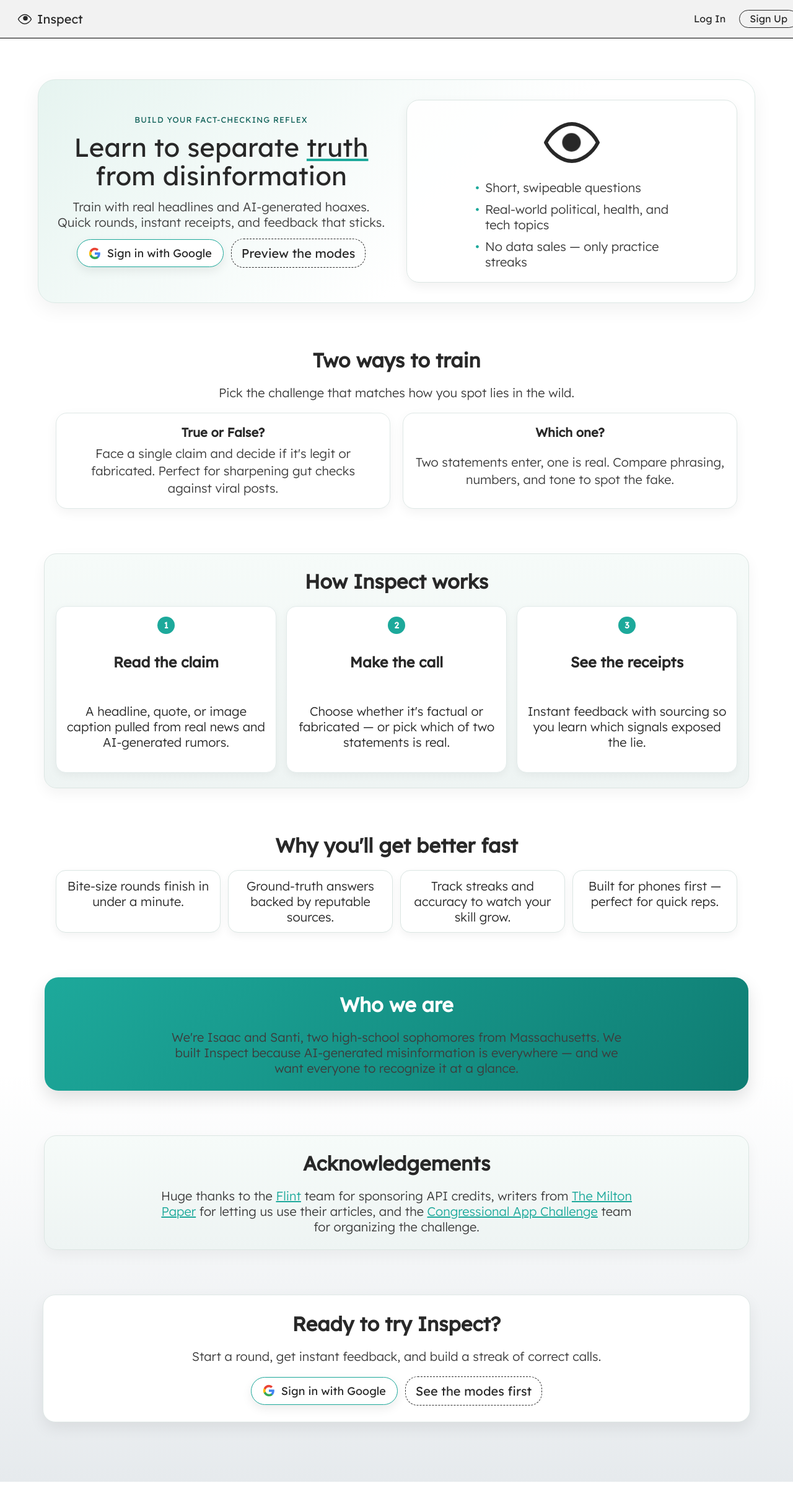
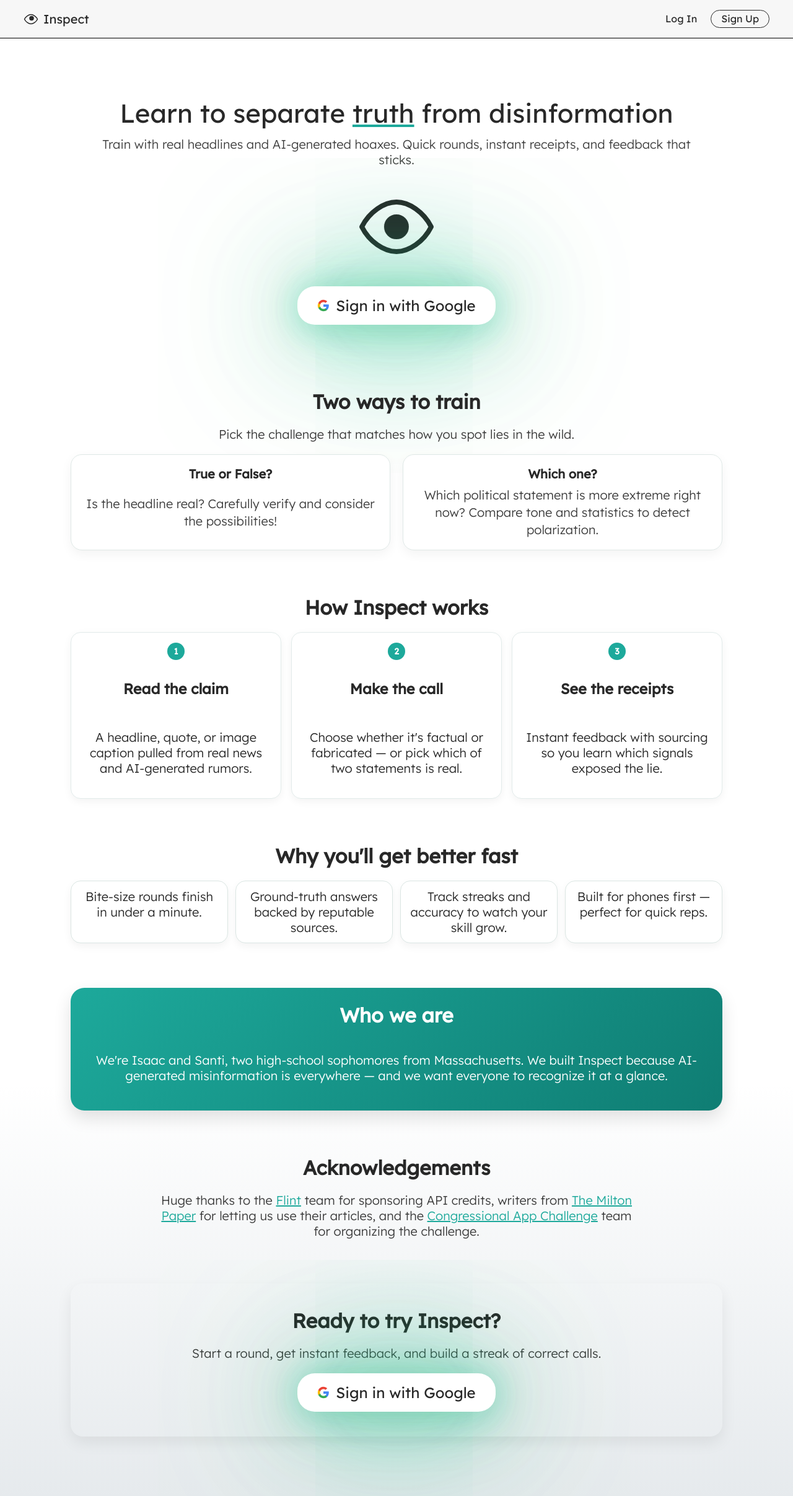
Before and after one commit to isaacwu2000/Inspect, a React (Vite) app in the folder CAC2526/: page / in a window 1280 px wide. Shown: the whole page at 62% size. Before the commit the page ends 2391 px from the top, so only its background shows below. Built offline with nearby package versions, Linux system fonts and the light colour scheme; no server answers.

Commit message:
Fix landing styling

```diff
--- a/CAC2526/src/Landing.jsx
+++ b/CAC2526/src/Landing.jsx
@@ -57,7 +57,6 @@ function Landing({ isLoggedIn, user }){
                 <section className={`${styles.section} ${styles.hero}`}>
                     <div className={styles.heroGrid}>
                         <div className={styles.heroCopy}>
-                            <p className={styles.kicker}>Build your fact-checking reflex</p>
                             <h1 className={styles.heroTitle}>
                                 Learn to separate <u>truth</u> from disinformation
                             </h1>
@@ -65,24 +64,13 @@ function Landing({ isLoggedIn, user }){
                                 Train with real headlines and AI-generated hoaxes.
                                 Quick rounds, instant receipts, and feedback that sticks.
                             </p>
-                            <div className={styles.ctaRow}>
-                                <button onClick={handleSignIn} className={styles.googleBtn}>
-                                    <img className={styles.googleLogo} src={googleLogo} alt="Google logo"/>
-                                    <span>Sign in with Google</span>
-                                </button>
-                                <a className={styles.secondaryBtn} href="#modes" onClick={scrollToModes}>
-                                    Preview the modes
-                                </a>
-                            </div>
                         </div>
-
-                        <div className={styles.heroCard}>
-                            <EyeLogo size={96} animated={true} />
-                            <ul className={styles.heroList}>
-                                <li>Short, swipeable questions</li>
-                                <li>Real-world political, health, and tech topics</li>
-                                <li>No data sales — only practice streaks</li>
-                            </ul>
+                         <EyeLogo size={128} animated={true} />
+                        <div className={styles.ctaRow}>
+                            <button onClick={handleSignIn} className={styles.googleBtn}>
+                                <img className={styles.googleLogo} src={googleLogo} alt="Google logo"/>
+                                <span>Sign in with Google</span>
+                            </button>
                         </div>
                     </div>
                 </section>
@@ -96,20 +84,20 @@ function Landing({ isLoggedIn, user }){
                         <div className={styles.card}>
                             <h3>True or False?</h3>
                             <p>
-                                Face a single claim and decide if it's legit or fabricated.
-                                Perfect for sharpening gut checks against viral posts.
+                                Is the headline real? Carefully verify and consider the possibilities!
                             </p>
                         </div>
                         <div className={styles.card}>
                             <h3>Which one?</h3>
                             <p>
-                                Two statements enter, one is real. Compare phrasing, numbers, and tone to spot the fake.
+                                Which political statement is more extreme right now?
+                                Compare tone and statistics to detect polarization.
                             </p>
                         </div>
                     </div>
                 </section>
 
-                <section className={`${styles.section} ${styles.band}`}>
+                <section className={`${styles.section}`}>
                     <h2>How Inspect works</h2>
                     <div className={styles.stepGrid}>
                         {steps.map((step, idx) => (
@@ -133,14 +121,14 @@ function Landing({ isLoggedIn, user }){
 
                 <section className={`${styles.section} ${styles.accentPanel}`}>
                     <h2>Who we are</h2>
-                    <p className={styles.sectionLead}>
+                    <p className={styles.aboutUs}>
                         We're Isaac and Santi, two high-school sophomores from Massachusetts.
                         We built Inspect because AI-generated misinformation is everywhere —
                         and we want everyone to recognize it at a glance.
                     </p>
                 </section>
 
-                <section className={`${styles.section} ${styles.band}`}>
+                <section className={`${styles.section}`}>
                     <h2>Acknowledgements</h2>
                     <p className={styles.sectionLead}>
                         Huge thanks to the <a target="_blank" href="https://www.flintk12.com/">Flint</a> team for sponsoring API credits,
@@ -159,9 +147,6 @@ function Landing({ isLoggedIn, user }){
                             <img className={styles.googleLogo} src={googleLogo} alt="Google logo"/>
                             <span>Sign in with Google</span>
                         </button>
-                        <a className={styles.secondaryBtn} href="#modes" onClick={scrollToModes}>
-                            See the modes first
-                        </a>
                     </div>
                 </section>
             </main>
--- a/CAC2526/src/Landing.module.css
+++ b/CAC2526/src/Landing.module.css
@@ -28,16 +28,13 @@
 }
 
 .hero {
-    background: linear-gradient(135deg, #e6f4f0 0%, #ffffff 60%);
-    border: 1px solid #dbe9e5;
     border-radius: 28px;
     padding: 32px 28px;
-    box-shadow: 0 10px 32px rgba(0,0,0,0.06);
 }
 
 .heroGrid {
-    display: grid;
-    grid-template-columns: repeat(auto-fit, minmax(280px, 1fr));
+    display: flex;
+    flex-direction: column;
     gap: 32px;
     align-items: center;
 }
@@ -62,6 +59,10 @@
     line-height: 1.1;
 }
 
+.aboutUs {
+    color: #ffffff;
+}
+
 .lead {
     margin: 0;
     color: #404040;
@@ -80,19 +81,24 @@
     align-items: center;
     gap: 10px;
     background: #ffffff;
-    border: 1px solid #1da99b;
     border-radius: 28px;
-    padding: 10px 18px;
-    font-size: 18px;
+    padding: 16px 32px;
+    font-size: 24px;
     font-family: 'Lexend', sans-serif;
     color: var(--textColor);
-    box-shadow: 0 6px 16px rgba(0,0,0,0.08);
+    box-shadow: 0 4px 48px rgba(31, 185, 131, 0.20),
+                0 4px 64px rgba(31, 185, 131, 0.20),
+                0 4px 96px rgba(31, 185, 131, 0.20),
+                0 4px 128px rgba(31, 185, 131, 0.20),
+                0 4px 200px rgba(31, 185, 131, 0.48),
+                0 4px 500px rgba(31, 185, 131, 0.72);
     transition: transform 0.12s ease, box-shadow 0.12s ease;
 }
 
 .googleBtn:hover {
     transform: translateY(-1px);
-    box-shadow: 0 8px 22px rgba(0,0,0,0.12);
+    box-shadow: inset 0 0 16px rgba(31, 185, 131, 0.32),
+                inset 0 0 24px rgba(31, 185, 131, 0.20);
     opacity: 1;
 }
 
@@ -188,14 +194,6 @@
     line-height: 1.4;
 }
 
-.band {
-    background: linear-gradient(180deg, #f6fbf9 0%, #eef4f3 100%);
-    border: 1px solid #dce6e3;
-    border-radius: 20px;
-    padding: 24px 18px;
-    box-shadow: 0 8px 22px rgba(0,0,0,0.05);
-}
-
 .stepGrid {
     display: grid;
     grid-template-columns: repeat(auto-fit, minmax(240px, 1fr));
@@ -253,11 +251,9 @@
 }
 
 .ctaSection {
-    background: #ffffff;
-    border: 1px solid #dfe8e6;
     border-radius: 20px;
-    padding: 26px 20px;
-    box-shadow: 0 10px 24px rgba(0,0,0,0.07);
+    padding: 40px 20px;
+    box-shadow: 0 10px 24px rgba(0,10,0,0.07);
 }
 
 @media (max-width: 640px) {
--- a/CAC2526/src/NavBar.css
+++ b/CAC2526/src/NavBar.css
@@ -6,13 +6,16 @@
 
     z-index: 1000;
     width: 100%;
-    background-color: rgba(239,239,239,0.8);
+    background-color: rgba(239,239,239,0.5);
     backdrop-filter: blur(8px);
 
     border-bottom: 1.6px solid black;
 
     /*Santi: removed flex because it was causing issues with the items clipping off on the right side of the screen*/
     padding: 16px 0;
+    display: flex;
+    justify-content: space-between;
+
 }
 
 /*Santo: centers and constrains items to the center of the navbar:*/
@@ -24,24 +27,26 @@
     display: flex;
     align-items: center;
     gap: 12px;
-
-    /*Santi: Allow wrapping for smaller screens only: */
-    flex-wrap: wrap;
-    row-gap: 8px;
+    flex-wrap: nowrap;
 }
 
 .brand {
     display: flex;
     align-items: center;
+    justify-content: flex-start;
     gap: 8px;
     text-decoration: none;
     color: var(--textColor);
     font-weight: 400;
     font-size: 20px;
+    width: fit-content;
+    min-width: 0;
 
-    /*Santi: take leftover space so buttons sit to the right*/
+    /*
+    //Santi: take leftover space so buttons sit to the right
     flex: 1 1 auto;
     min-width: 0;
+    */
 }
 
 .brandText {
@@ -52,7 +57,7 @@
     display: flex;
     align-items: center;
     gap: 10px;
-    flex: 1 1 auto;
+    margin-left: auto;
     min-width: 0;
     flex-wrap: wrap;
     justify-content: flex-end;
@@ -127,15 +132,17 @@
 @media (max-width: 640px) {
     .navbarInner {
         padding: 0 20px;
+        flex-wrap: wrap;
+        row-gap: 10px;
     }
 
     .brand {
-        flex: 1 1 100%;
-        justify-content: space-between;
+        flex: 0 0 auto;
     }
 
     .navActions {
         width: 100%;
+        margin-left: 0;
         justify-content: flex-start;
         gap: 8px;
     }
--- a/CAC2526/src/index.css
+++ b/CAC2526/src/index.css
@@ -11,6 +11,12 @@
     font-family: 'Lexend', sans-serif;
     font-weight: 300;
     font-size: 20px;
+}
+
+*,
+*::before,
+*::after {
+    box-sizing: border-box;
 }
 
 body {
```
